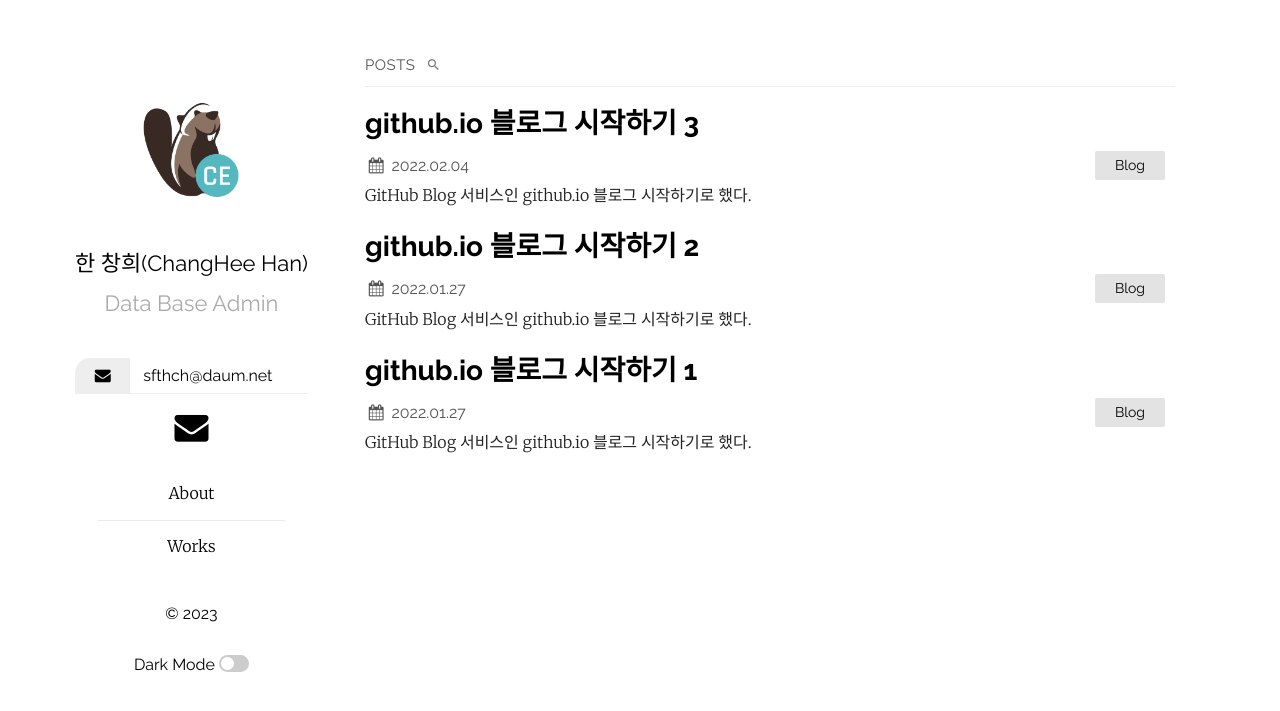
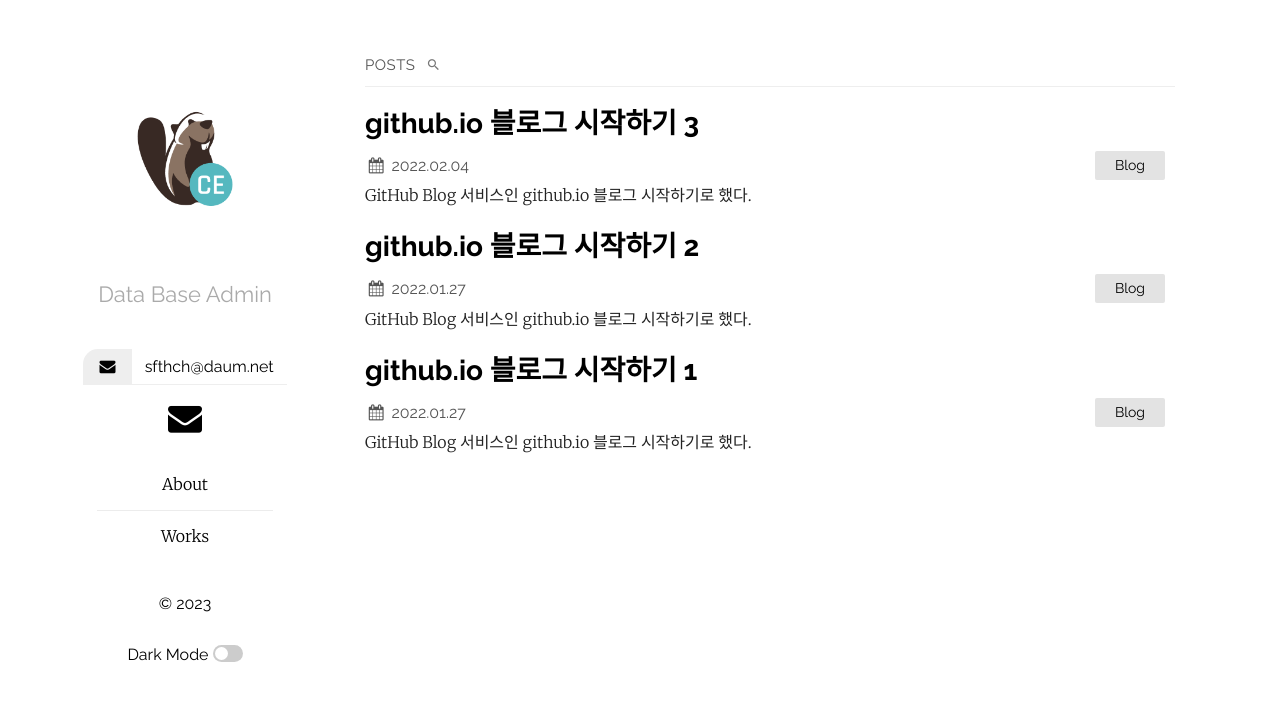
Before and after one commit to sfthch/sfthch, a Jekyll site: the page built from index.md, in a window 1280 px wide. Shown: the top 711 px of the page. Built offline with Jekyll 4.4.1, drawn with Linux system fonts in a browser that asks for light colours.

Commit message:
231016-1616

```diff
--- a/_config.yml
+++ b/_config.yml
@@ -15,7 +15,7 @@ show_excerpts: true # set to true to show excerpts on the homepage
 sass:
   sass_dir: _sass
 plainwhite:
-  name: 한 창희(ChangHee Han)
+  name: <!--한 창희(ChangHee Han)-->
   tagline: Data Base Admin
 # date_format: "%b %-d, %Y"
   date_format: "%Y.%m.%d"
```
